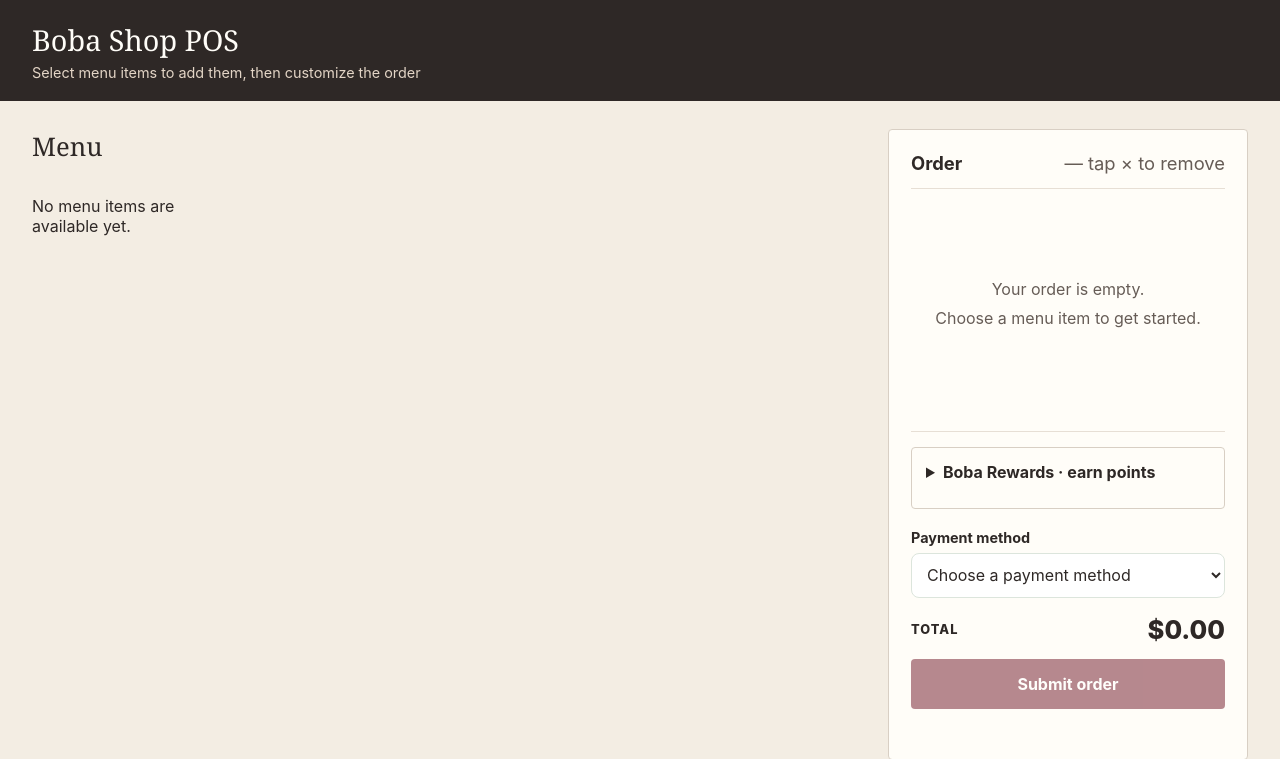
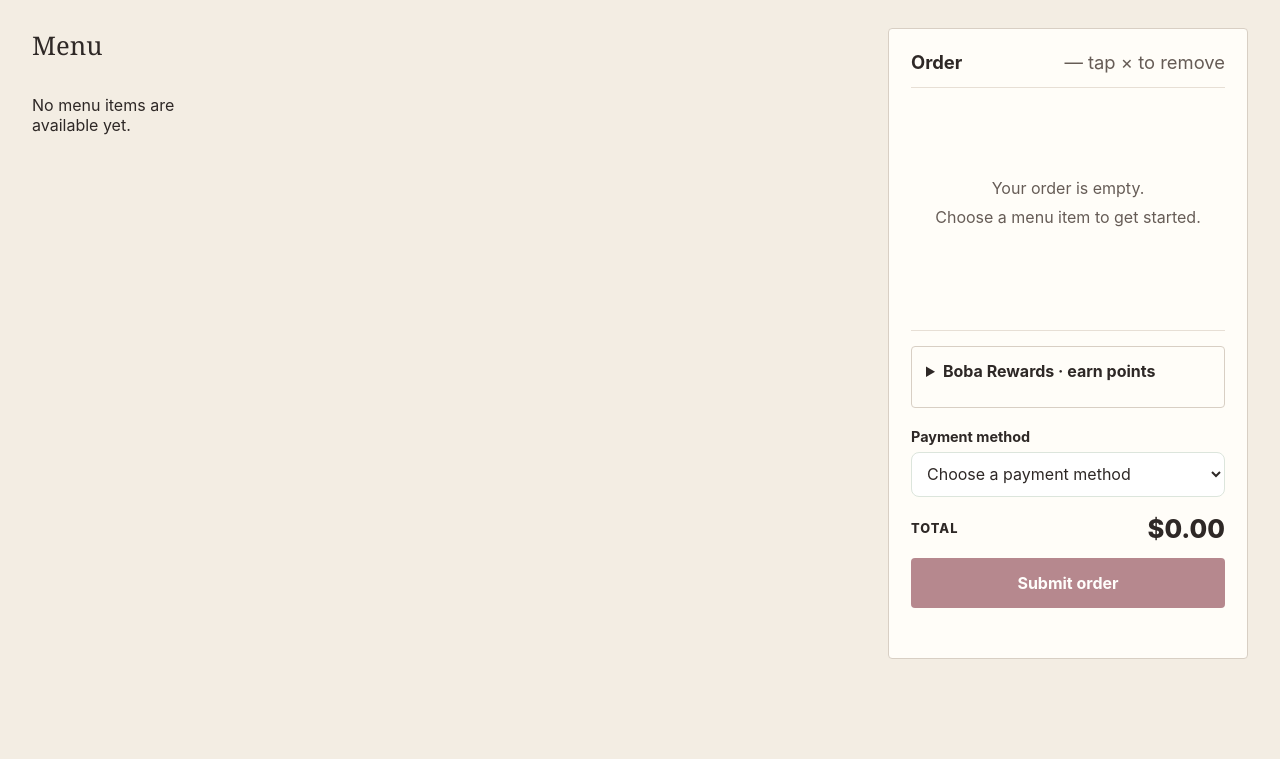
Before and after one commit to aa22222/project3-deployment, a Node server app: page /cashier in a window 1280 px wide. Shown: the top 759 px of the page. After the commit the page ends 659 px from the top, so only its background shows below. Run offline with Node 20, Linux system fonts and the light colour scheme; data that the repository does not hold is empty.

Commit message:
remove clutter on all pages

```diff
--- a/views/cashier.ejs
+++ b/views/cashier.ejs
@@ -10,12 +10,8 @@
 <body class="order-page <%= isMobile ? 'mobile-page' : pageTitle === 'Cashier' ? 'cashier-page' : 'kiosk-page' %>">
     <a class="skip-link" href="#menu-heading">Skip to menu</a>
     <a class="skip-link" href="#order-heading">Skip to order</a>
-    <header>
-        <div><h1><%= pageTitle === 'Customer Kiosk' || isMobile ? 'Boba Shop' : 'Boba Shop POS' %></h1><p class="subtitle"><%= pageTitle === 'Customer Kiosk' || isMobile ? 'Choose menu items and customize your order' : 'Select menu items to add them, then customize the order' %></p></div>
-    </header>
     <% if (isKiosk && kioskMenuCategories.length) { %>
     <nav class="kiosk-category-nav" aria-label="Menu categories">
-        <span>Browse</span>
         <% kioskMenuCategories.forEach((category, index) => { %><a href="#kiosk-category-<%= index %>"><%= category.name %></a><% }); %>
     </nav>
     <% } %>
@@ -23,7 +19,7 @@
     <main>
         <section class="panel menu-panel" aria-labelledby="menu-heading">
             <h2 tabindex="-1" id="menu-heading">Menu</h2>
-            <% if (hasEditor) { %>
+            <% if (isMobile) { %>
             <label class="menu-search" for="menu-search">Find a menu item
                 <input id="menu-search" type="search" placeholder="Search by name…" autocomplete="off" aria-controls="menu">
             </label>
--- a/views/kitchen.ejs
+++ b/views/kitchen.ejs
@@ -7,9 +7,6 @@
     <link rel="stylesheet" href="/style.css">
 </head>
 <body class="kitchen-page">
-    <header class="kitchen-header">
-        <h1>Boba Shop POS</h1>
-    </header>
     <main class="kitchen-content">
         <div class="kitchen-heading">
             <h2>Orders</h2>
--- a/views/manager-menu.ejs
+++ b/views/manager-menu.ejs
@@ -7,12 +7,9 @@
     <link rel="stylesheet" href="/style.css">
 </head>
 <body>
-    <header>
-        <div><h1>Boba Shop POS</h1><p class="subtitle">Manager - Menu</p></div>
-        <a class="manager-back-link" href="/">Back to Portal Hub</a>
-    </header>
     <main class="manager-main">
         <nav class="manager-tabs" aria-label="Manager sections">
+            <a class="manager-tab" href="/">Portal Hub</a>
             <a class="manager-tab" href="/manager">Inventory</a>
             <a class="manager-tab" href="/manager/menu" aria-current="page">Menu</a>
             <a class="manager-tab" href="/manager/payroll">Payroll</a>
--- a/views/payroll.ejs
+++ b/views/payroll.ejs
@@ -7,12 +7,9 @@
     <link rel="stylesheet" href="/style.css">
 </head>
 <body>
-    <header>
-        <div><h1>Boba Shop POS</h1><p class="subtitle">Manager - Payroll</p></div>
-        <a class="manager-back-link" href="/manager">Back to Manager</a>
-    </header>
     <main class="manager-main">
         <nav class="manager-tabs" aria-label="Manager sections">
+            <a class="manager-tab" href="/">Portal Hub</a>
             <a class="manager-tab" href="/manager">Inventory</a>
             <a class="manager-tab" href="/manager/menu">Menu</a>
             <a class="manager-tab" href="/manager/payroll" aria-current="page">Payroll</a>
--- a/views/portal.ejs
+++ b/views/portal.ejs
@@ -7,12 +7,6 @@
     <link rel="stylesheet" href="/style.css">
 </head>
 <body class="portal-page">
-    <header>
-        <div>
-            <h1>Boba Shop POS</h1>
-            <p class="subtitle">Choose an area to get started</p>
-        </div>
-    </header>
     <main class="portal-main">
         <nav class="portal-grid" aria-label="Shop areas">
             <a class="portal-card" href="/cashier">
--- a/views/x-report.ejs
+++ b/views/x-report.ejs
@@ -7,12 +7,9 @@
     <link rel="stylesheet" href="/style.css">
 </head>
 <body class="x-report-page">
-    <header>
-        <div><h1>Boba Shop POS</h1><p class="subtitle">Manager - X-report</p></div>
-        <a class="manager-back-link" href="/">Back to Portal Hub</a>
-    </header>
     <main class="manager-main report-main">
         <nav class="manager-tabs" aria-label="Manager sections">
+            <a class="manager-tab" href="/">Portal Hub</a>
             <a class="manager-tab" href="/manager">Inventory</a>
             <a class="manager-tab" href="/manager/menu">Menu</a>
             <a class="manager-tab" href="/manager/payroll">Payroll</a>
```
Also changed, not shown: views/manager.ejs (+1 -7 lines).
